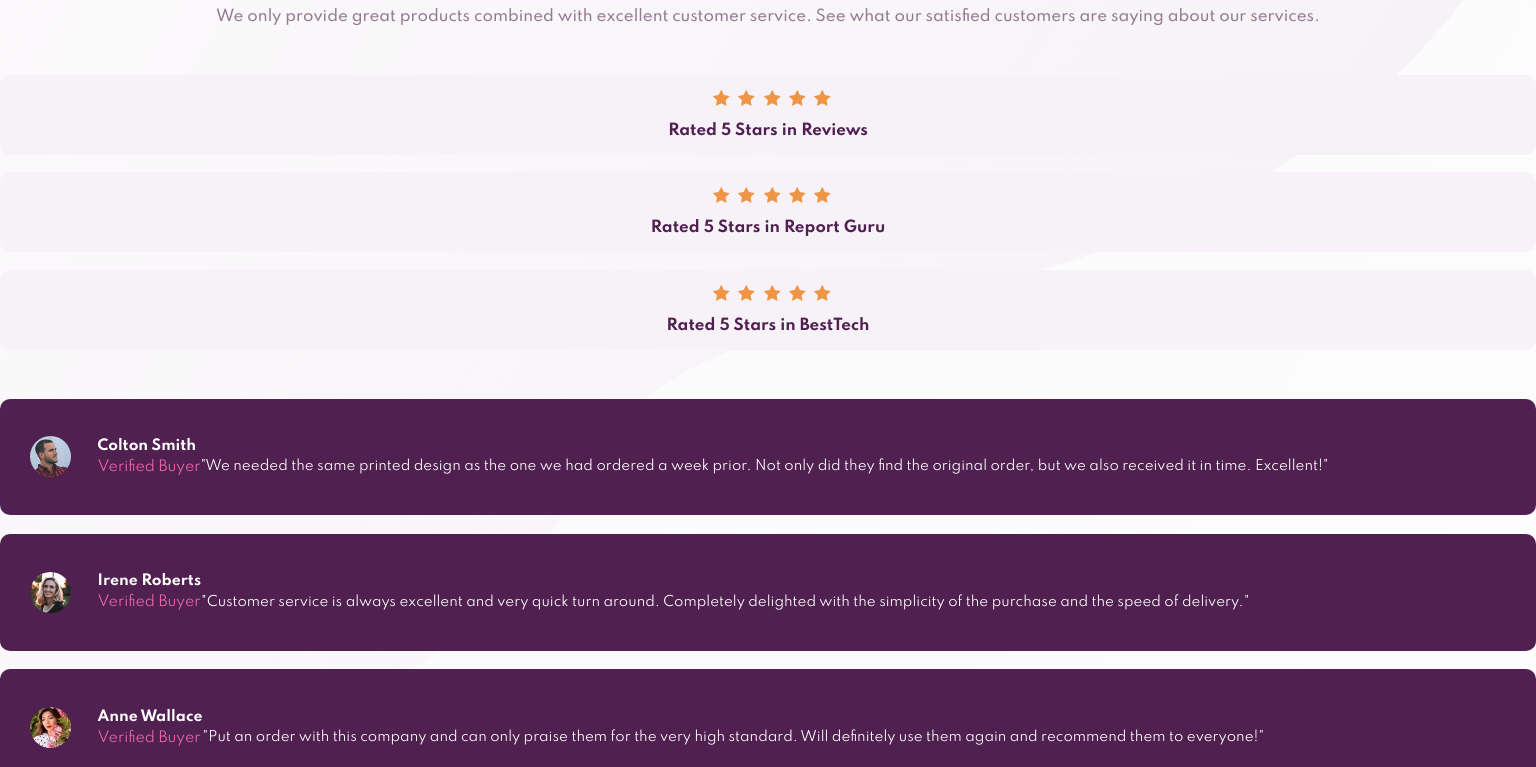
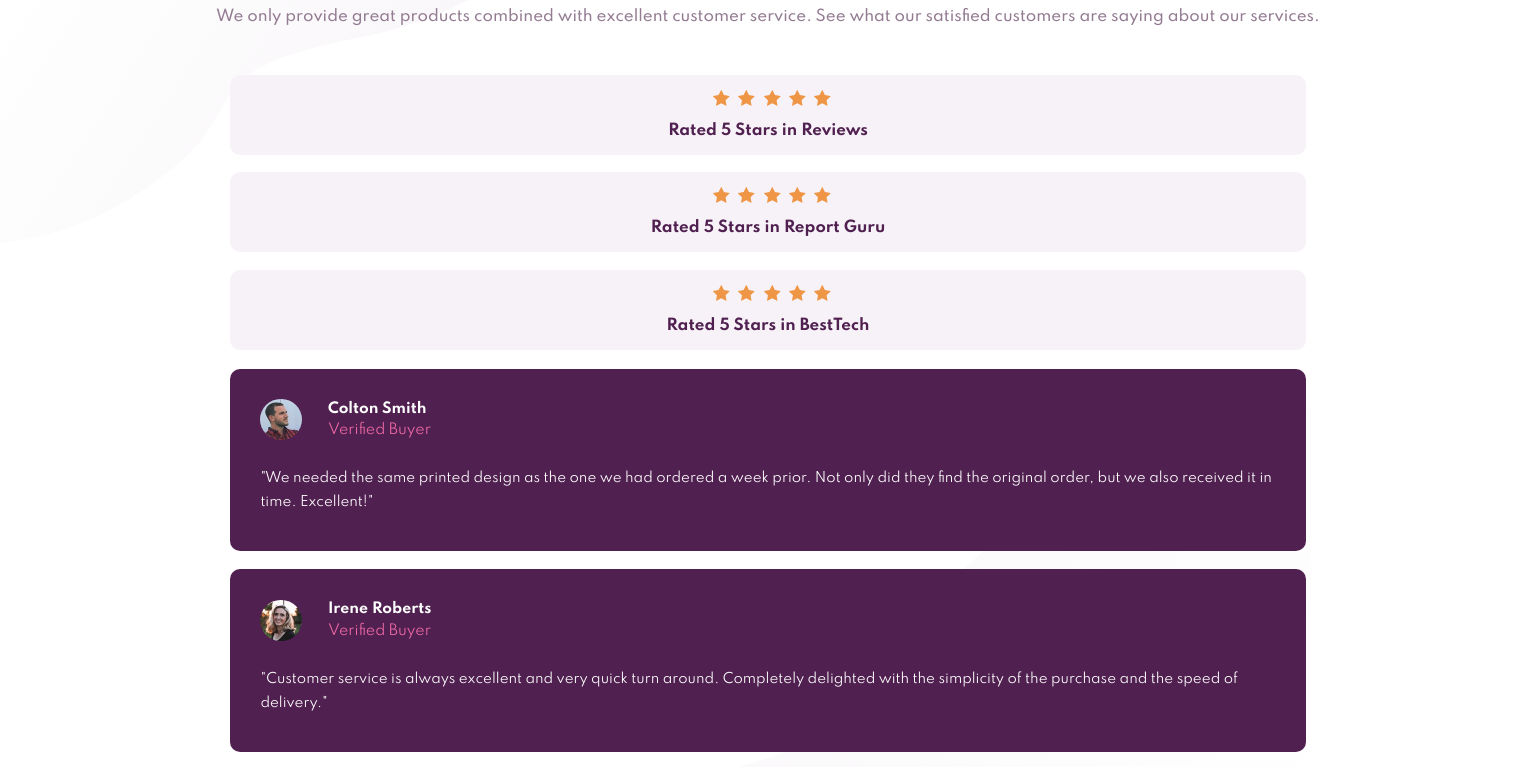
Before and after one commit to aharmon413/social-proof-section, a plain HTML site: page index.html in a window 1536 px wide. Shown: the part 119-886 px from the top of the page. Drawn offline with Linux system fonts and the light colour scheme.

Commit message:
Removed 'social proof' div

```diff
--- a/styles/style.css
+++ b/styles/style.css
@@ -20,8 +20,7 @@ body {
     font-family: Spartan, sans-serif;
     text-align: center;
     margin: 4.75em 0;
-    /* note -- somewhere in between mobile and desktop size the background SVGs start to overlap */
-    background: url(../images/bg-pattern-top-mobile.svg), url(../images/bg-pattern-bottom-mobile.svg);
+    background: url(../images/bg-pattern-top-desktop.svg), url(../images/bg-pattern-bottom-desktop.svg);
     background-repeat: no-repeat;
     background-position: top, bottom;
     background-size: 100%;
@@ -57,8 +56,8 @@ footer a {
 footer a:hover, footer a:focus {
     color:hsl(333, 80%, 77%)
 }
-.social-proof {
-    margin: 0 1.25em;
+.star-ratings, .customer-reviews {
+    margin: 5%;
 }
 .rating {
     background-color: var(--light-grayish-magenta);
@@ -103,3 +102,23 @@ p.verified {
     color: var(--soft-pink);
     font-size: 0.9375em;
 }
+
+@media screen and (min-width: 700px) {
+    body {
+        background-size: 30%;
+    }
+    h1 + p {
+        margin: 1.5em 3em 3em 3em;
+    }
+    .star-ratings, .customer-reviews {
+        margin: 0 15%;
+    }
+}
+
+@media screen and (min-width: 1300px) {
+    body {
+        background: url(../images/bg-pattern-top-desktop.svg), url(../images/bg-pattern-bottom-desktop.svg);
+        background-repeat: no-repeat;
+        background-position: top left, bottom;
+    }
+}
```
Also changed, not shown: index.html (+0 -1 lines).
